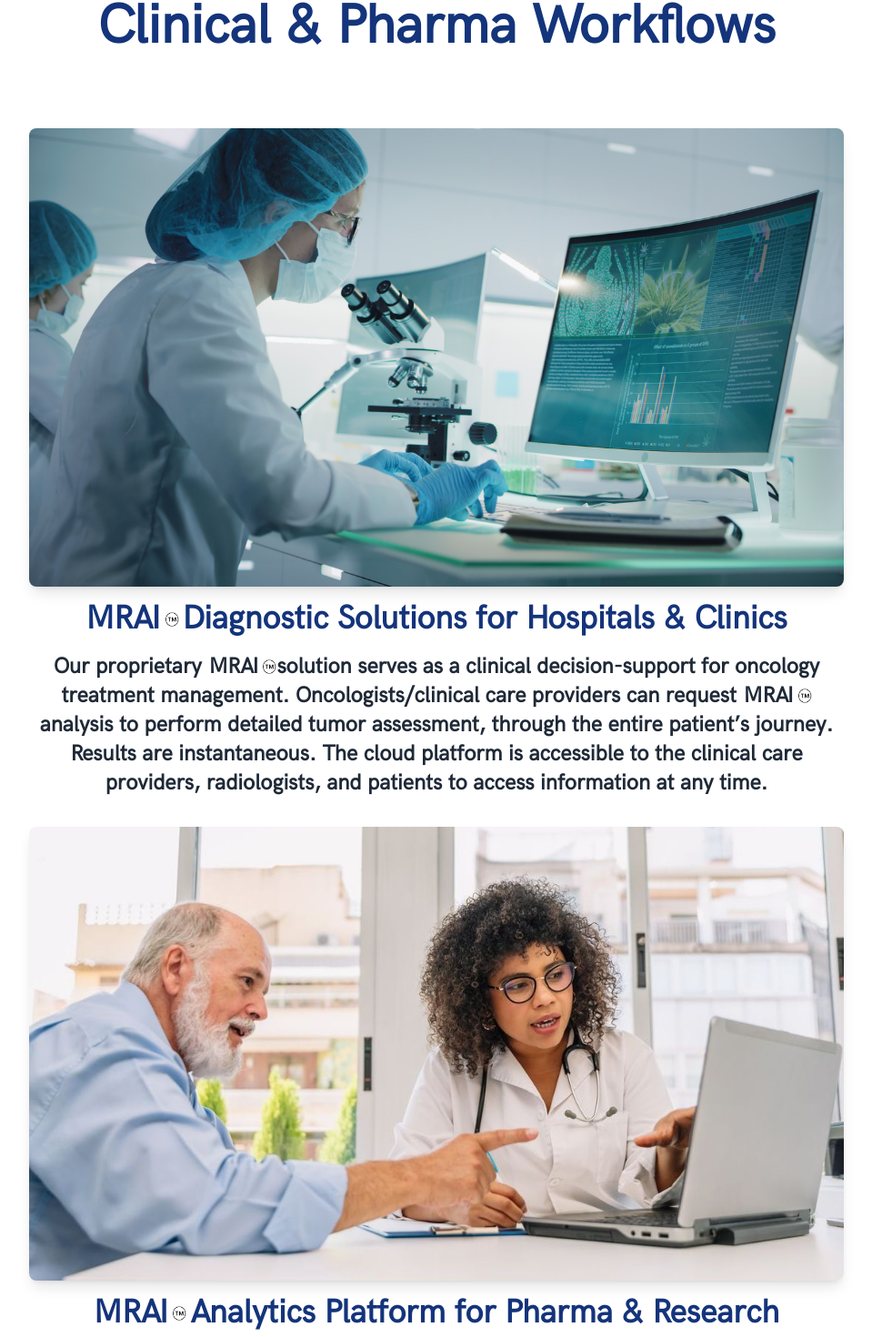
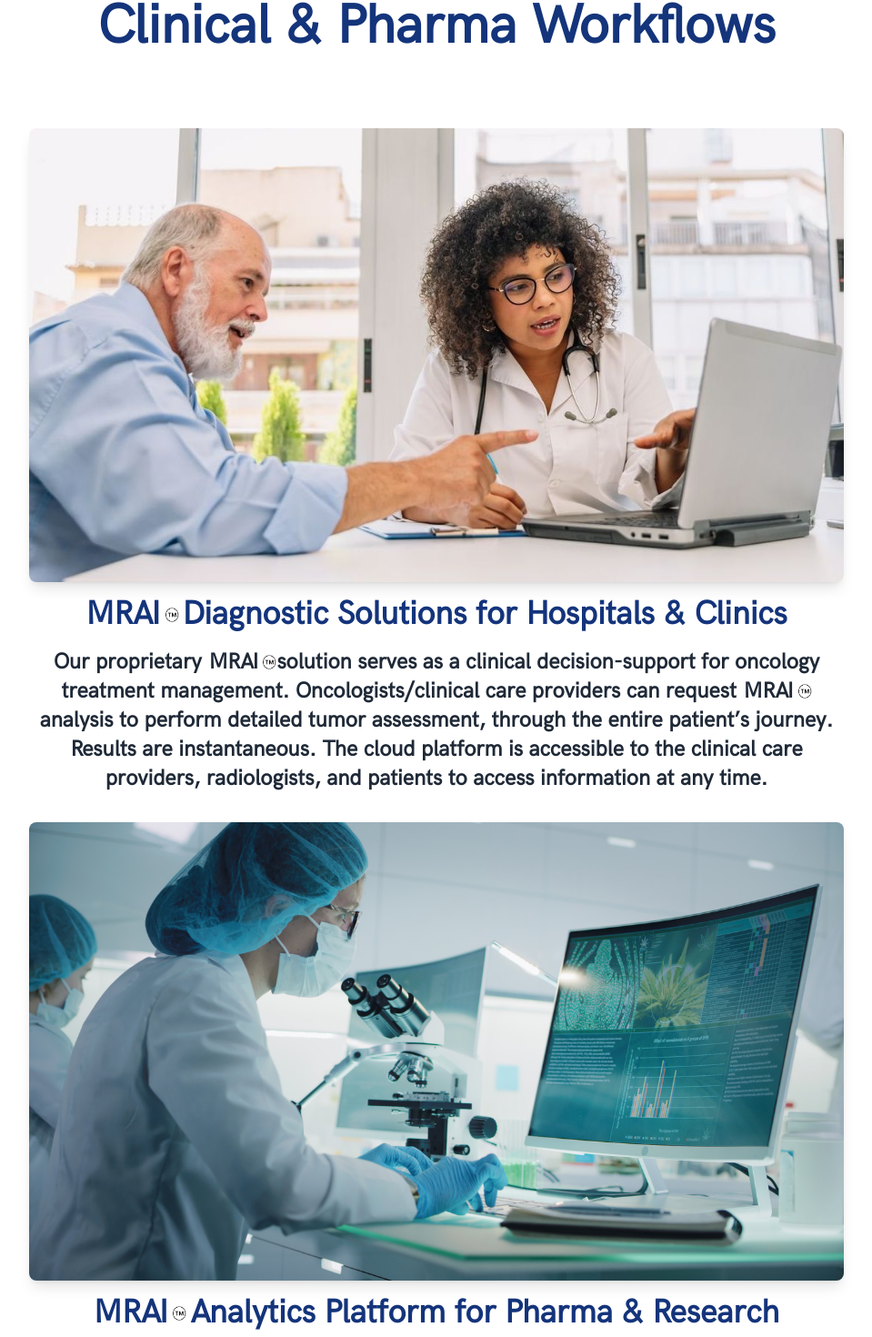
Before and after one commit to ChristopherCarlton/LivAi, a Next.js app: page /products in a window 1280 px wide. Shown: the part 449-1919 px from the top of the page at 91% size, without its empty margins (160-1119 px from the left). Built offline with nearby package versions, Linux system fonts and the light colour scheme.

Commit message:
jim bio updated

```diff
--- a/src/app/products/page.tsx
+++ b/src/app/products/page.tsx
@@ -28,8 +28,8 @@
           <div className="w-full px-4 md:px-16 flex flex-col items-center">
             <div className="w-full h-auto max-w-4xl mb-4">
               <Image
-                src="/images/ClinicalDecisions.jpg"
-                alt="Supporting Clinical Decisions"
+                src="/images/ClinicalTrials.jpg"
+                alt="Supporting Clinical Trials"
                 layout="responsive"
                 width={1200} // Adjusted width for better aspect ratio
                 height={800}  // Adjusted height for better aspect ratio
@@ -79,8 +79,8 @@
           <div className="w-full px-4 md:px-16 flex flex-col items-center delay-100">
             <div className="w-full h-auto max-w-4xl mb-4">
               <Image
-                src="/images/ClinicalTrials.jpg"
-                alt="Supporting Clinical Trials"
+                src="/images/ClinicalDecisions.jpg"
+                alt="Supporting Clinical Decisions"
                 layout="responsive"
                 width={1200} // Adjusted width for better aspect ratio
                 height={800}  // Adjusted height for better aspect ratio
```
